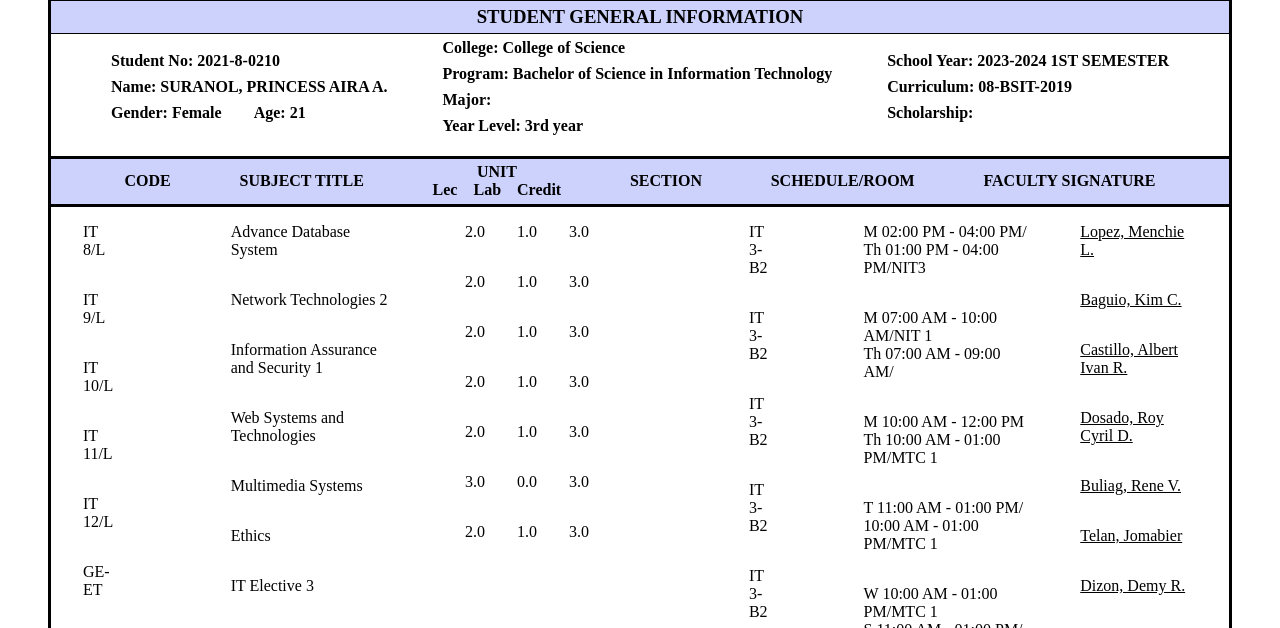
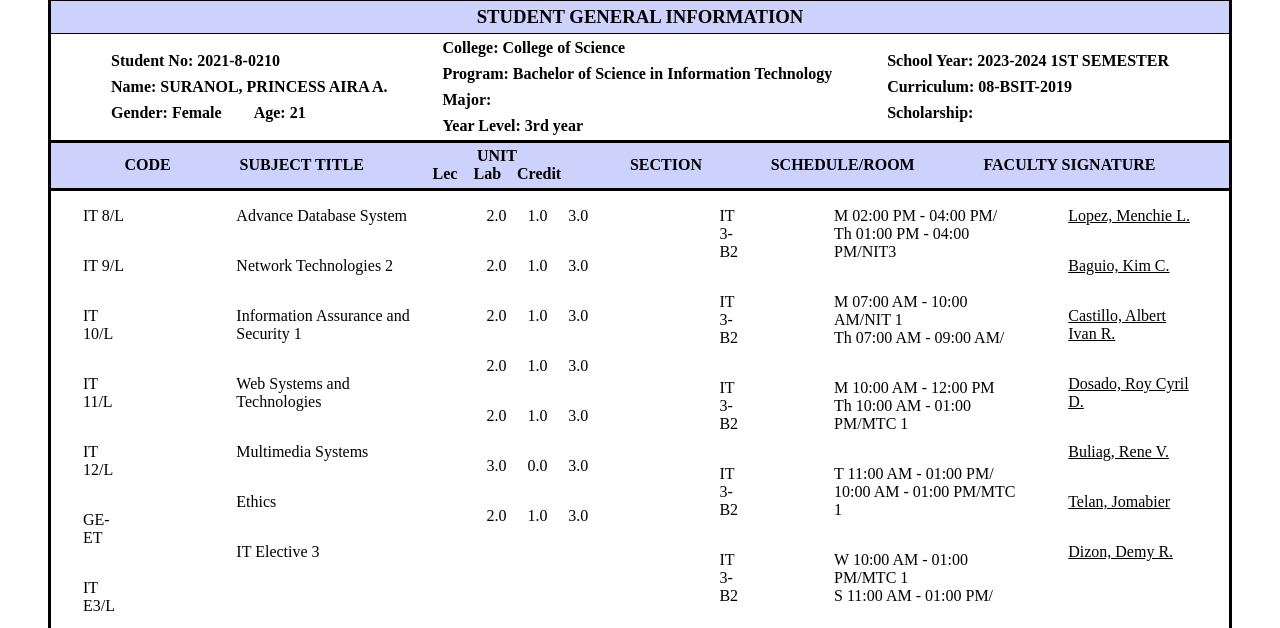
Before and after one commit to Airasu/Su_CertificateOfRegistration, a plain HTML site: page index.html in a window 1280 px wide. Shown: the part 470-1098 px from the top of the page. Drawn offline with Linux system fonts and the light colour scheme.

Commit message:
Updated spacing

```diff
--- a/style.css
+++ b/style.css
@@ -39,10 +39,6 @@ header {
 main {
         border: solid black;
         min-height: 100vh;
-}
-
-section {
-        padding-bottom: 1rem;
 }
 
 .stud-info{
@@ -119,7 +115,7 @@ section {
 }
 
   .section {
-  margin-left: 3rem;
+  margin-left: 1.2rem;
   display: flex;
   flex-direction: column;
   gap: 2rem;
@@ -159,15 +155,18 @@ section {
     display: flex;
     flex-direction: column;
     gap: 2rem;
+    margin-left: -.7rem;
 }
 
 .lab {
     display: flex;
     flex-direction: column;
     gap: 2rem;
+    margin-left: -.7rem;
 }
 .credit {
     display: flex;
     flex-direction: column;
     gap: 2rem;
+    margin-left: -.7rem;
 }
```
